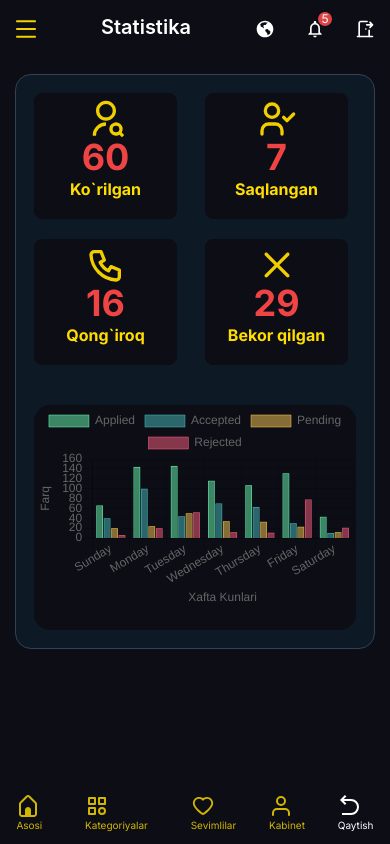
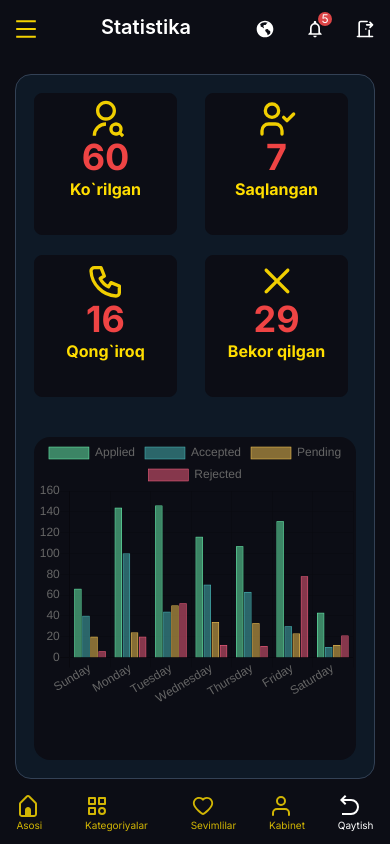
Before and after one commit to JavoxirIT/profi.uz, a Next.js app: page /statistics in a window 390 px wide. Built offline with nearby package versions, Linux system fonts and the light colour scheme; no server answers.

Commit message:
cabinet navigate ispravil

```diff
--- a/src/components/Cabinet/CabinetNavigateList.js
+++ b/src/components/Cabinet/CabinetNavigateList.js
@@ -53,7 +53,11 @@ const CabinetNavigateList = ({ t }) => {
       onClick={() => handleLink(i)}
       className={css.CabinetNavigateBlockList}
     >
-      <Link className={css.NavigateLinkBlockItem} href={i.link}>
+      <Link
+        className={css.NavigateLinkBlockItem}
+        href={i.link}
+        style={{ display: "block", width: "100%" }}
+      >
         {i.title}
       </Link>
     </Tag>
--- a/src/components/Statistics/StatisticsChart.js
+++ b/src/components/Statistics/StatisticsChart.js
@@ -59,20 +59,20 @@ function StatisticsChart() {
             {
               //   display: false,
               //   stacked: true,
-              scaleLabel: {
-                display: true,
-                labelString: "Xafta Kunlari",
-              },
+              //   scaleLabel: {
+              //     display: true,
+              //     labelString: "Xafta Kunlari",
+              //   },
             },
           ],
           yAxes: [
             {
               //   display: false,
               //   stacked: true,
-              scaleLabel: {
-                display: true,
-                labelString: "Farq",
-              },
+              //   scaleLabel: {
+              //     display: true,
+              //     labelString: "Farq",
+              //   },
             },
           ],
         },
--- a/src/pages/statistics.js
+++ b/src/pages/statistics.js
@@ -12,9 +12,10 @@ export default function Statistics({ t }) {
         className={css.StatisticsWrapperCard}
         bodyStyle={{
           height: "100%",
+          flex: "1 1 auto",
           display: "flex",
           flexDirection: "column",
-          alignContent: "space-between",
+          alignItems: "stretch",
         }}
       >
         <StatisticsBlock t={t} />
--- a/src/styles/Statistics.module.css
+++ b/src/styles/Statistics.module.css
@@ -45,6 +45,6 @@
 @media (min-width: 220px) and (max-width: 1175px) {
   .StatisticsWrapperCard {
     margin-top: 10px !important;
-    height: calc(100% - 140px) !important;
+    height: 100% !important;
   }
 }
```
